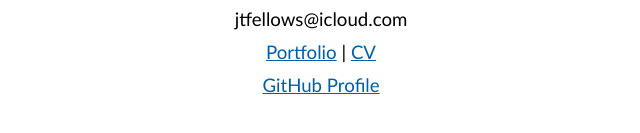
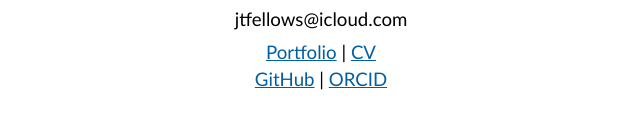
Before and after one commit to jacksonfellows/jacksonfellows.github.io, a plain HTML site: page index.html in a window 1280 px wide. Shown: the part 241-374 px from the top of the page, without its empty margins (319-959 px from the left). Drawn offline with Linux system fonts and the light colour scheme; no server answers.

Commit message:
Add ORCID link to main page

```diff
--- a/index.html
+++ b/index.html
@@ -81,6 +81,17 @@
                 padding-right: 0;
             }
         }
+
+	.bars {
+		max-width: 180px;
+		margin-left: auto;
+		margin-right: auto;
+		margin-bottom: 0;
+	}
+
+	.bars > a {
+		white-space: nowrap;
+	}
     </style>
     <title>Jackson Fellows</title>
 </head>
@@ -91,8 +102,8 @@
             <h2 class="item" id="name">Jackson Fellows</h2>
             <img src="head_low.jpg" width="180px">
             <p class="item">jtfellows@icloud.com</p>
-            <p class="item"><a href="portfolio.html">Portfolio</a> | <a href="cv.pdf">CV</a></p>
-            <p class="item"><a href="https://github.com/jacksonfellows">GitHub Profile</a></p>
+	    <p class="item bars"><a href="portfolio.html">Portfolio</a> | <a href="cv.pdf">CV</a></p>
+	    <p class="item bars" style="margin-top: 5px"><a href="https://github.com/jacksonfellows">GitHub</a> | <a href="https://orcid.org/0009-0006-1492-7634">ORCID</a></p>
         </div>
     </div>
     <script src="main.js"></script>
```
